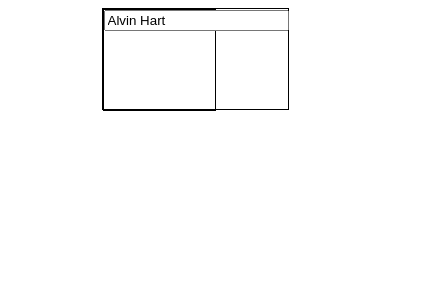
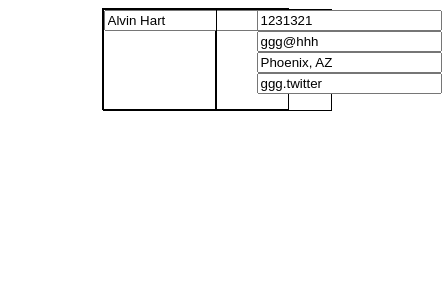
Before and after one commit to greenzombie123/cv-application, a React (Vite) app: page / in a window 390 px wide. Shown: the top 300 px of the page, 442 px wide, since content can reach past the window. Built offline with nearby package versions, Linux system fonts and the light colour scheme.

Commit message:
Implement state and setState for Phone Number component

```diff
--- a/src/components/TopInfoSection/ContactInfo.jsx
+++ b/src/components/TopInfoSection/ContactInfo.jsx
@@ -1,11 +1,21 @@
 import Input from "../UtilityComponents/Input";
 import '../css/ContactInfo.css'
 
-function ContactInfo({ phoneNumber, email, address, socialMedia }) {
+function onPhoneNumberChange(){
+
+}
+
+function ContactInfo({ phoneNumber, email, address, socialMedia, onChange, contactInfo }) {
+
+    function onPhoneNumberChange(e){
+        const number = e.target.value
+        onChange({...contactInfo, phoneNumber:number})
+    }
+
   return (
     <ul className="contactInfo">
       <li>
-        <Input type="tel" value={phoneNumber} placeholder='Enter your phone number' pattern={"[0-9]{3}-[0-9]{3}-[0-9]{4}"}/>
+        <Input type="tel" value={phoneNumber} placeholder='Enter your phone number' pattern={"[0-9]{3}-[0-9]{3}-[0-9]{4}"} onChange={onPhoneNumberChange}/>
       </li>
       <li>
         <Input type="email" value={email} placeholder="Enter your email address"/>
--- a/src/components/TopInfoSection/TopInfoSection.jsx
+++ b/src/components/TopInfoSection/TopInfoSection.jsx
@@ -11,8 +11,8 @@ function TopInfoSection() {
         setName(e.target.value)
     }
 
-    function onContactInfoChange(e){
-        setContactInfo(e)
+    function onContactInfoChange(newState){
+        setContactInfo(newState)
     }
 
     //let name = "Alvin Hart"
@@ -21,7 +21,7 @@ function TopInfoSection() {
     return (
         <div className="top">
            <Name name={name} onChange={onNameChange}/>
-           {/* <ContactInfo {...contactInfo}/> */}
+           <ContactInfo {...contactInfo} onChange={onContactInfoChange} contactInfo={contactInfo}/>
         </div>
     )
 }
```
Also changed, not shown: h.js (added, +10 -0 lines).
